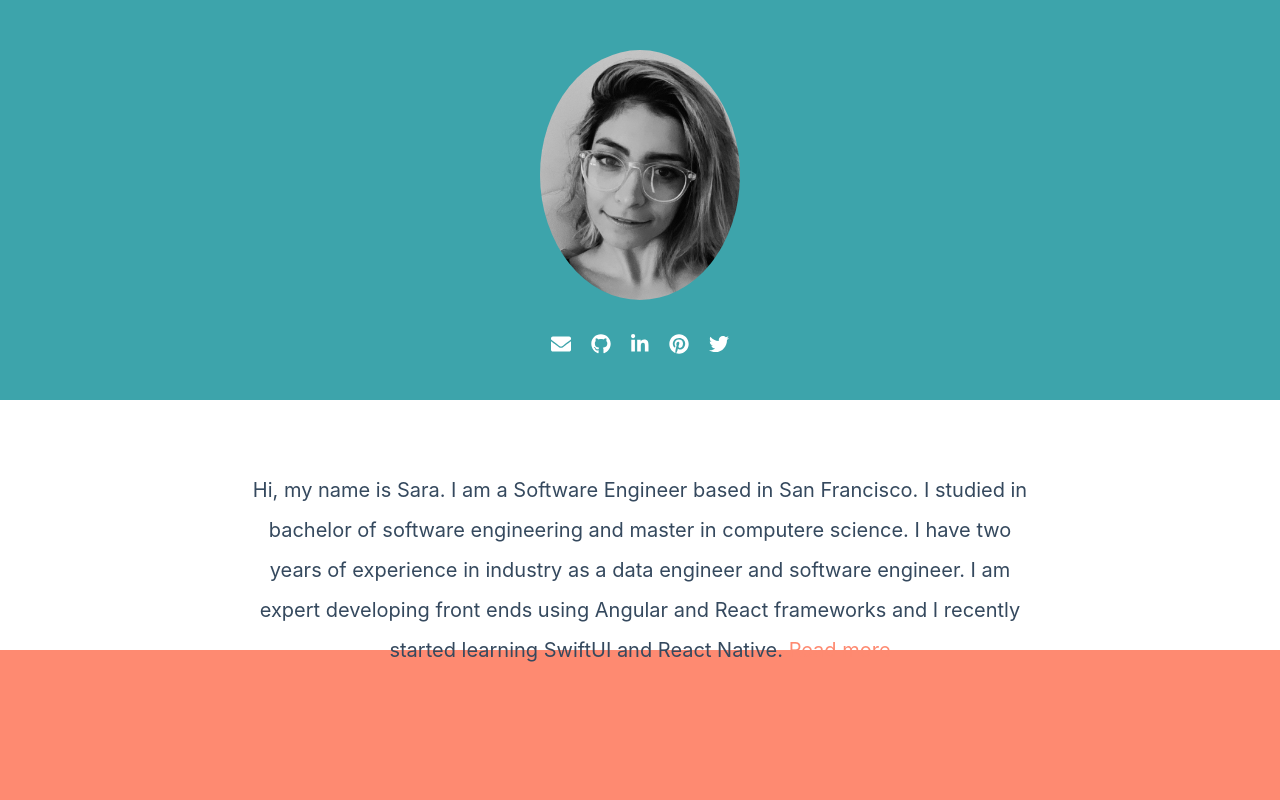
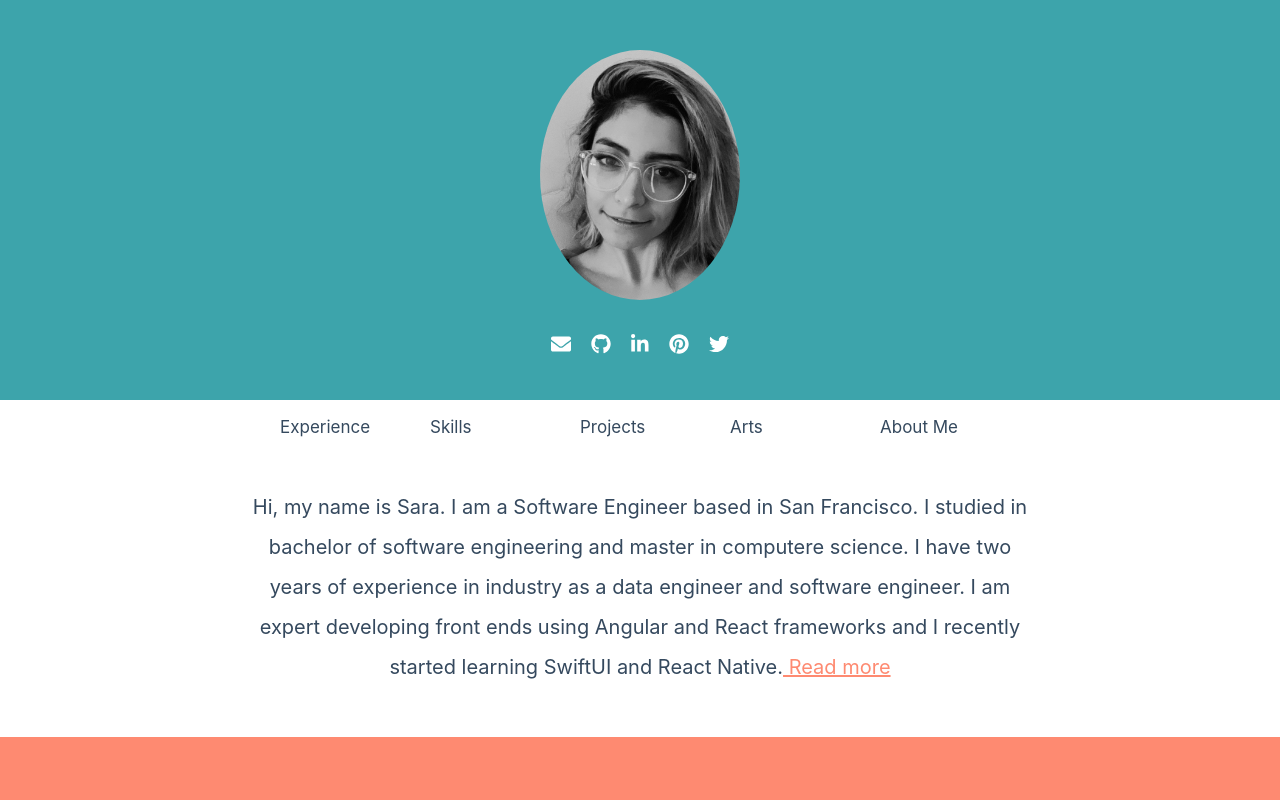
Before and after one commit to sarahysh12/personal_website, a React (Create React App) app: page / in a window 1280 px wide. Shown: the top 800 px of the page. Built offline with nearby package versions, Linux system fonts and the light colour scheme.

Commit message:
add nav bar

```diff
--- a/package.json
+++ b/package.json
@@ -16,6 +16,7 @@
     "react": "^16.13.1",
     "react-dom": "^16.13.1",
     "react-fontawesome": "^1.7.1",
+    "react-router-dom": "^5.2.0",
     "react-scripts": "3.4.1"
   },
   "scripts": {
--- a/src/App.js
+++ b/src/App.js
@@ -1,11 +1,14 @@
 import React from 'react';
 import './App.css';
 import Landing from './containers/Landing/Landing';
+import { BrowserRouter} from 'react-router-dom';
 
 function App() {
   return (
     <div className="App">
-      <Landing/>
+      <BrowserRouter>
+        <Landing/>
+      </BrowserRouter>
     </div>
   );
 }
--- /dev/null
+++ b/src/components/Navigation/NavigationItems/NavigationItem/NavigationItem.css
@@ -0,0 +1,42 @@
+.NavigationItem {
+    box-sizing: border-box;
+    display: block;
+    width: 100%;
+    outline: none;
+    color: #35495e;
+}
+
+.NavigationItem a {
+    text-decoration: none;
+    color: #35495e;
+}
+
+.NavigationItem a:hover,
+.NavigationItem a:active {
+    color: #fe8a71;
+    font-size: 19px;
+}
+
+@media (min-width: 500px) {
+    .NavigationItem {
+        display: flex;
+        width: 150px;
+        align-items: center;
+        color: #35495e;
+    }
+
+    .NavigationItem a {
+        color: #35495e;
+        font-size: 17px;
+    }
+}
+
+.WhiteNavigation a.active {
+    background-color: white;
+    color: #35495e;
+}
+
+.WhiteNavigation a:hover,
+.WhiteNavigation a:focus {
+    color: #35495e;
+}
--- /dev/null
+++ b/src/components/Navigation/NavigationItems/NavigationItem/NavigationItem.js
@@ -0,0 +1,17 @@
+import React from 'react';
+import { NavLink } from 'react-router-dom';
+import './NavigationItem.css';
+
+const navigationItem = ( props ) => {
+    return (
+        <li className="NavigationItem">
+            <NavLink
+                to={props.link}
+                exact={props.exact}
+                activeClassName="">{props.children}
+            </NavLink>
+        </li>
+    );
+};
+
+export default navigationItem;
--- /dev/null
+++ b/src/components/Navigation/NavigationItems/NavigationItems.css
@@ -0,0 +1,14 @@
+.NavigationItems {
+    list-style: none;
+    display: flex;
+    flex-flow: column;
+    justify-content: center;
+    height: 100%;
+    font-size: 17px;
+}
+
+@media (min-width: 600px) {
+    .NavigationItems {
+        flex-flow: row;
+    }
+}
--- /dev/null
+++ b/src/components/Navigation/NavigationItems/NavigationItems.js
@@ -0,0 +1,22 @@
+import React, { Component } from 'react';
+import './NavigationItems.css';
+import NavigationItem from './NavigationItem/NavigationItem';
+
+class NavigationItems extends Component {
+
+    render() {
+        return(
+            <article>
+                <ul className="NavigationItems">
+                    <NavigationItem link="/" exact>Experience</NavigationItem>
+                    <NavigationItem link="/" exact>Skills</NavigationItem>
+                    <NavigationItem link="/" exact>Projects</NavigationItem>
+                    <NavigationItem link="/" exact>Arts</NavigationItem>
+                    <NavigationItem link="/" exact>About Me</NavigationItem>
+                </ul>
+            </article>
+        );
+    }
+}
+
+export default NavigationItems;
--- /dev/null
+++ b/src/components/Navigation/Toolbar/Toolbar.css
@@ -0,0 +1,20 @@
+.Toolbar {
+    border-top-left-radius: 10px;
+    border-top-right-radius: 10px;
+    top: 0;
+    left: 0;
+    align-items: center;
+    box-sizing: border-box;
+    z-index: 70;
+}
+
+.Toolbar nav {
+    height: 100%;
+    margin-right: 10px;
+}
+
+@media (max-width: 499px) {
+    .DesktopOnly {
+        display: none;
+    }
+}
--- /dev/null
+++ b/src/components/Navigation/Toolbar/Toolbar.js
@@ -0,0 +1,14 @@
+import React from 'react';
+import './Toolbar.css';
+import NavigationItems from '../NavigationItems/NavigationItems';
+
+
+const toolbar = ( props ) => (
+    <header className="Toolbar">
+        <nav>
+            <NavigationItems/>
+        </nav>
+    </header>
+);
+
+export default toolbar;
--- a/src/containers/Landing/Landing.css
+++ b/src/containers/Landing/Landing.css
@@ -15,25 +15,34 @@
     font-size: 20px;
 }
 
+.Nav {
+
+}
+
 .AboutMe {
-    padding: 50px 250px;
-    height:150px;
+    padding: 0px 250px;
     color: #35495e;
     font-size: 20px;
     line-height: 2em;
+    height:20%;
 }
+
 .AboutMe a {
     color: #fe8a71;
 }
 
+.AboutMe p {
+    padding: 30px 0;
+}
+
 .OrangeSpace {
     background-color: #fe8a71;
-    height: 300px;
+    height: 250px;
 }
 
 .Skills {
     height: 400px;
-    padding: 30px 150px;
+    padding: 15px 150px;
     color: #35495e;
 }
 .Skills h3 {
--- a/src/containers/Landing/Landing.js
+++ b/src/containers/Landing/Landing.js
@@ -3,8 +3,9 @@ import './Landing.css';
 import myImg from '../../assets/images/sara.jpg';
 import { skillList } from '../../shared/skills';
 import SkillProgress from '../../components/SkillProgress/SkillProgress';
+import Toolbar from '../../components/Navigation/Toolbar/Toolbar';
+
 import { FontAwesomeIcon } from '@fortawesome/react-fontawesome';
-
 import { faLinkedinIn } from '@fortawesome/free-brands-svg-icons';
 import { faGithub } from '@fortawesome/free-brands-svg-icons';
 import { faPinterest } from '@fortawesome/free-brands-svg-icons';
@@ -32,6 +33,9 @@ class Landing extends Component {
                         <a href="https://twitter.com/ysh_sarah"><FontAwesomeIcon className="Icons" icon={faTwitter} style={{color:'white'}}/></a>
                     </div>
                 </div>
+                <div className="Nav">
+                    <Toolbar/>
+                </div>
                 <div className="AboutMe">
                     <p>Hi, my name is Sara. I am a Software Engineer based in San Francisco. I studied in bachelor of software engineering and master in computere science. I have two years of experience in industry as a data engineer and software engineer. I am expert developing front ends using Angular and React frameworks and I recently started learning SwiftUI and React Native.
                     <a href="#"> Read more</a></p>
```
Also changed, not shown: 1 other file (tests, documents, lock files or other folders).
